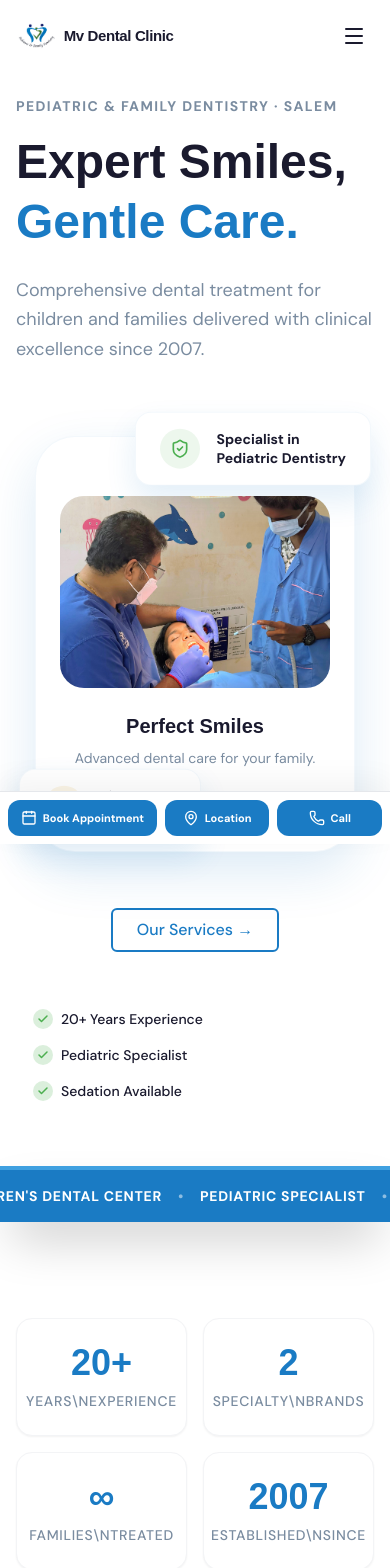
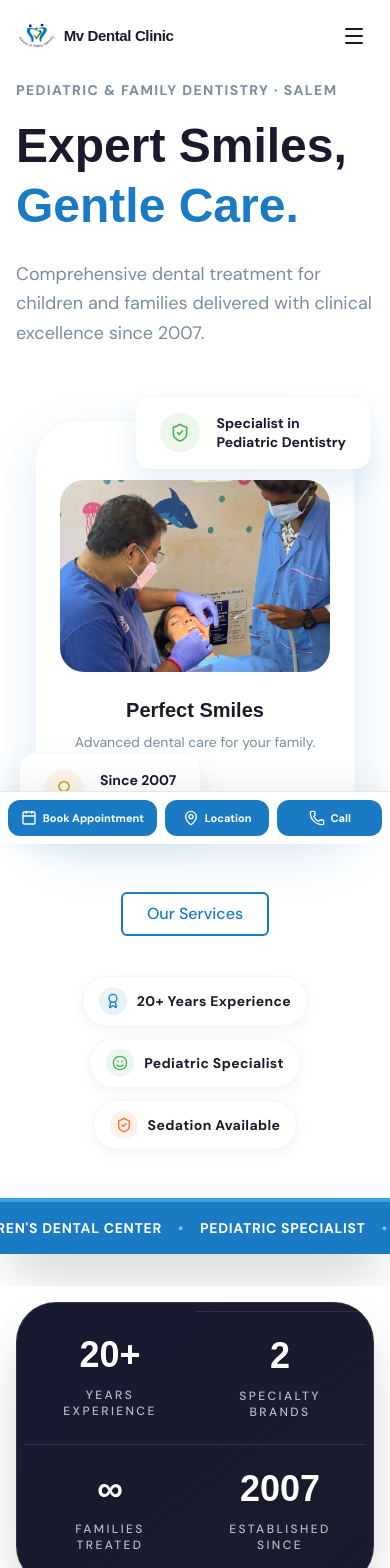
Before and after one commit to GENAI-NETWORKS/mv-dental-clinic, a React (Vite) app: page / in a window 390 px wide. Shown: the top 1568 px of the page. Built offline with nearby package versions, Linux system fonts and the light colour scheme; a web font is replaced by a local one.

Commit message:
feat: Add Clinical Results Before/After section, fix Services mobile layout, update UI styling

```diff
--- a/src/components/sections/AboutSection.tsx
+++ b/src/components/sections/AboutSection.tsx
@@ -7,7 +7,7 @@ import { Button } from '../ui/Button';
 
 export const AboutSection = () => {
   return (
-    <section id="about" className="py-24 relative overflow-hidden bg-surface scroll-mt-24">
+    <section id="about" className="py-12 md:py-16 relative overflow-hidden bg-surface scroll-mt-24">
       {/* Background Decor */}
       <div className="absolute top-1/2 left-1/4 w-96 h-96 bg-primary/20 rounded-full mix-blend-multiply filter blur-[100px] opacity-70 animate-float" />
       <div className="absolute top-1/4 right-1/4 w-[30rem] h-[30rem] bg-secondary/10 rounded-full mix-blend-multiply filter blur-[100px] opacity-70 animate-float" style={{ animationDelay: '2s' }} />
@@ -60,7 +60,6 @@ export const AboutSection = () => {
           >
             <div>
               <div className="flex items-center gap-4 mb-6">
-                <span className="w-10 h-1 bg-primary rounded-full"></span>
                 <h2 className="text-sm font-bold text-primary uppercase tracking-[0.2em]">About Our Clinic</h2>
               </div>
 
--- a/src/components/sections/ContactSection.tsx
+++ b/src/components/sections/ContactSection.tsx
@@ -36,7 +36,7 @@ export const ContactSection = () => {
   };
 
   return (
-    <section className="py-24 bg-surface relative overflow-hidden" id="contact">
+    <section className="py-12 md:py-16 bg-surface relative overflow-hidden" id="contact">
       <div className="absolute top-0 right-0 w-1/3 h-full bg-primary/5 rounded-l-full -z-10 transform translate-x-1/2"></div>
 
       <div className="container mx-auto px-4 sm:px-6 lg:px-8">
--- a/src/components/sections/HeroSection.tsx
+++ b/src/components/sections/HeroSection.tsx
@@ -9,30 +9,32 @@ const ActionArea = () => (
     <div className="flex flex-col sm:flex-row items-center gap-4 mb-10">
       <Link to="/#services">
         <Button variant="outline" size="md" className="bg-white">
-          Our Services →
+          Our Services
         </Button>
       </Link>
     </div>
 
-    {/* Trust Bar */}
-    <div className="flex flex-col sm:flex-row items-start sm:items-center gap-4 sm:gap-8 text-sm font-medium text-dark bg-white/50 backdrop-blur-sm p-4 rounded-xl border border-white inline-flex w-full sm:w-auto">
-      <div className="flex items-center gap-2 w-full sm:w-auto">
-        <div className="w-5 h-5 rounded-full bg-secondary/20 flex items-center justify-center text-secondary shrink-0">
-          <Check className="w-3 h-3" strokeWidth={3} />
+    {/* Premium Trust Badges */}
+    <div className="flex flex-wrap items-center gap-3 w-full justify-center lg:justify-start">
+      <div className="flex items-center gap-2.5 px-4 py-2.5 bg-white rounded-full shadow-[0_4px_15px_rgba(0,0,0,0.05)] border border-gray-100 hover:-translate-y-1 transition-transform cursor-default">
+        <div className="w-7 h-7 rounded-full bg-primary/10 flex items-center justify-center text-primary shrink-0">
+          <Award className="w-4 h-4" />
         </div>
-        20+ Years Experience
+        <span className="text-sm font-bold text-dark tracking-wide">20+ Years Experience</span>
       </div>
-      <div className="flex items-center gap-2 w-full sm:w-auto">
-        <div className="w-5 h-5 rounded-full bg-secondary/20 flex items-center justify-center text-secondary shrink-0">
-          <Check className="w-3 h-3" strokeWidth={3} />
+
+      <div className="flex items-center gap-2.5 px-4 py-2.5 bg-white rounded-full shadow-[0_4px_15px_rgba(0,0,0,0.05)] border border-gray-100 hover:-translate-y-1 transition-transform cursor-default">
+        <div className="w-7 h-7 rounded-full bg-secondary/10 flex items-center justify-center text-secondary shrink-0">
+          <Smile className="w-4 h-4" />
         </div>
-        Pediatric Specialist
+        <span className="text-sm font-bold text-dark tracking-wide">Pediatric Specialist</span>
       </div>
-      <div className="flex items-center gap-2 w-full sm:w-auto">
-        <div className="w-5 h-5 rounded-full bg-secondary/20 flex items-center justify-center text-secondary shrink-0">
-          <Check className="w-3 h-3" strokeWidth={3} />
+
+      <div className="flex items-center gap-2.5 px-4 py-2.5 bg-white rounded-full shadow-[0_4px_15px_rgba(0,0,0,0.05)] border border-gray-100 hover:-translate-y-1 transition-transform cursor-default">
+        <div className="w-7 h-7 rounded-full bg-accent/10 flex items-center justify-center text-accent shrink-0">
+          <ShieldCheck className="w-4 h-4" />
         </div>
-        Sedation Available
+        <span className="text-sm font-bold text-dark tracking-wide">Sedation Available</span>
       </div>
     </div>
   </div>
@@ -40,7 +42,7 @@ const ActionArea = () => (
 
 export const HeroSection = () => {
   return (
-    <section className="relative min-h-screen pt-24 lg:pt-32 pb-16 overflow-hidden bg-white flex flex-col justify-between">
+    <section className="relative min-h-screen pt-20 lg:pt-28 pb-8 overflow-hidden bg-white flex flex-col justify-between">
       {/* Plain Pure White Background */}
       <div className="absolute inset-0 z-0 bg-white pointer-events-none"></div>
 
@@ -161,7 +163,7 @@ export const HeroSection = () => {
               Salem
               <span className="mx-4 text-white/50">•</span>
               Since 2007
-              <span className="mx-4 text-white/50">→</span>
+              <span className="mx-4 text-white/50"></span>
             </div>
           ))}
         </motion.div>
--- a/src/components/sections/ReviewsSection.tsx
+++ b/src/components/sections/ReviewsSection.tsx
@@ -77,9 +77,9 @@ const reviews = [
 
 export const ReviewsSection = () => {
   return (
-    <section className="py-20 bg-surface overflow-hidden border-t border-gray-100">
-      <div className="container mx-auto px-4 sm:px-6 lg:px-8 mb-12">
-        <div className="flex flex-col items-center justify-center text-center max-w-3xl mx-auto">
+    <section className="py-12 md:py-16 bg-surface overflow-hidden border-t border-gray-100">
+      <div className="container mx-auto px-4 sm:px-6 lg:px-8 relative z-10">
+        <div className="flex flex-col items-center justify-center text-center max-w-3xl mx-auto mb-12">
           {/* Google Logo / Badge */}
           <div className="flex items-center gap-2 mb-4">
             <span className="text-xl font-bold">
--- a/src/components/sections/ServicesSection.tsx
+++ b/src/components/sections/ServicesSection.tsx
@@ -9,7 +9,7 @@ export const ServicesSection = () => {
   const currentServices = activeTab === 'pediatric' ? pediatricServices : generalServices;
 
   return (
-    <section id="services" className="py-20 bg-surface scroll-mt-24">
+    <section id="services" className="py-12 md:py-16 bg-surface scroll-mt-24">
       <div className="container mx-auto px-4 sm:px-6 lg:px-8">
 
         <div className="text-center mb-12">
@@ -17,18 +17,18 @@ export const ServicesSection = () => {
           <h3 className="text-3xl md:text-4xl font-display font-black text-dark mb-8">Comprehensive Dental Care</h3>
 
           {/* Tabs */}
-          <div className="inline-flex bg-white p-1 rounded-xl shadow-sm border border-gray-100 flex-wrap justify-center gap-2 sm:gap-0">
+          <div className="inline-flex w-full sm:w-auto bg-white p-1 rounded-xl shadow-sm border border-gray-100 justify-between sm:justify-center">
             <button
               onClick={() => setActiveTab('pediatric')}
-              className={`flex items-center gap-2 px-6 py-3 rounded-lg font-bold transition-all duration-300 ${activeTab === 'pediatric' ? 'bg-secondary text-white shadow-md' : 'text-muted hover:text-dark'}`}
+              className={`flex-1 sm:flex-none flex items-center justify-center gap-1.5 sm:gap-2 px-2 sm:px-6 py-2.5 sm:py-3 rounded-lg text-xs sm:text-base font-bold transition-all duration-300 ${activeTab === 'pediatric' ? 'bg-secondary text-white shadow-md' : 'text-muted hover:text-dark'}`}
             >
-              <Smile className="w-5 h-5" /> Pediatric Dentistry
+              <Smile className="w-4 h-4 sm:w-5 sm:h-5 shrink-0" /> Pediatric
             </button>
             <button
               onClick={() => setActiveTab('general')}
-              className={`flex items-center gap-2 px-6 py-3 rounded-lg font-bold transition-all duration-300 ${activeTab === 'general' ? 'bg-primary text-white shadow-md' : 'text-muted hover:text-dark'}`}
+              className={`flex-1 sm:flex-none flex items-center justify-center gap-1.5 sm:gap-2 px-2 sm:px-6 py-2.5 sm:py-3 rounded-lg text-xs sm:text-base font-bold transition-all duration-300 ${activeTab === 'general' ? 'bg-primary text-white shadow-md' : 'text-muted hover:text-dark'}`}
             >
-              <Stethoscope className="w-5 h-5" /> General Dentistry
+              <Stethoscope className="w-4 h-4 sm:w-5 sm:h-5 shrink-0" /> General
             </button>
           </div>
         </div>
@@ -42,7 +42,7 @@ export const ServicesSection = () => {
               animate={{ opacity: 1, y: 0 }}
               exit={{ opacity: 0, y: -20 }}
               transition={{ duration: 0.3 }}
-              className="grid grid-cols-1 md:grid-cols-2 lg:grid-cols-3 gap-6"
+              className="grid grid-cols-2 lg:grid-cols-3 gap-4 sm:gap-6"
             >
               {currentServices.map((service, index) => (
                 <motion.div
@@ -52,15 +52,15 @@ export const ServicesSection = () => {
                   transition={{ delay: index * 0.05, duration: 0.5 }}
                   className="group relative flex flex-col items-start p-2"
                 >
-                  <div className={`w-14 h-14 rounded-2xl flex items-center justify-center mb-6 transition-all duration-500 group-hover:scale-110 ${
+                  <div className={`w-10 h-10 sm:w-14 sm:h-14 rounded-xl sm:rounded-2xl flex items-center justify-center mb-3 sm:mb-6 transition-all duration-500 group-hover:scale-110 ${
                     activeTab === 'pediatric'
                       ? 'bg-secondary/10 text-secondary'
                       : 'bg-primary/10 text-primary'
                   }`}>
-                    <service.icon className="w-7 h-7" />
+                    <service.icon className="w-5 h-5 sm:w-7 sm:h-7" />
                   </div>
 
-                  <h4 className="font-display font-bold text-dark text-xl mb-3">
+                  <h4 className="font-display font-bold text-dark text-sm sm:text-xl mb-2 sm:mb-3 leading-tight">
                     {service.title}
                   </h4>
 
--- a/src/components/sections/StatsSection.tsx
+++ b/src/components/sections/StatsSection.tsx
@@ -3,13 +3,18 @@ import { StatCard } from '../ui/StatCard';
 
 export const StatsSection = () => {
   return (
-    <section className="py-16 bg-white relative z-20 -mt-8">
+    <section className="py-10 bg-transparent relative z-20 -mt-6 md:-mt-10">
       <div className="container mx-auto px-4 sm:px-6 lg:px-8">
-        <div className="grid grid-cols-2 md:grid-cols-4 gap-4 md:gap-8">
-          <StatCard end={20} suffix="+" label="Years\nExperience" delay={0.1} />
-          <StatCard end={2} label="Specialty\nBrands" delay={0.2} />
-          <StatCard end={0} isInfinity={true} label="Families\nTreated" delay={0.3} />
-          <StatCard end={2007} label="Established\nSince" delay={0.4} />
+        <div className="bg-dark rounded-[2.5rem] shadow-2xl relative overflow-hidden border border-white/10">
+          {/* Subtle gradient overlay */}
+          <div className="absolute inset-0 bg-gradient-to-br from-primary/20 via-transparent to-secondary/20 opacity-50 mix-blend-overlay"></div>
+
+          <div className="grid grid-cols-2 md:grid-cols-4 divide-x-0 md:divide-x divide-y md:divide-y-0 divide-white/10 relative z-10 p-2 md:p-6">
+            <StatCard end={20} suffix="+" label={"Years\nExperience"} delay={0.1} />
+            <StatCard end={2} label={"Specialty\nBrands"} delay={0.2} />
+            <StatCard end={0} isInfinity={true} label={"Families\nTreated"} delay={0.3} />
+            <StatCard end={2007} label={"Established\nSince"} delay={0.4} />
+          </div>
         </div>
       </div>
     </section>
--- a/src/components/sections/WhyChooseUs.tsx
+++ b/src/components/sections/WhyChooseUs.tsx
@@ -36,7 +36,7 @@ const features = [
 
 export const WhyChooseUs = () => {
   return (
-    <section className="py-24 bg-white relative">
+    <section className="py-12 md:py-16 bg-white relative">
       <div className="container mx-auto px-4 sm:px-6 lg:px-8">
         <motion.div
           initial={{ opacity: 0, y: 20 }}
--- a/src/components/ui/StatCard.tsx
+++ b/src/components/ui/StatCard.tsx
@@ -37,9 +37,10 @@ export const StatCard: React.FC<StatCardProps> = ({ end, label, suffix = '', pre
       whileInView={{ opacity: 1, scale: 1 }}
       viewport={{ once: true }}
       transition={{ duration: 0.5, delay }}
-      className="bg-white p-6 rounded-2xl shadow-sm border border-gray-100 flex flex-col items-center justify-center text-center hover:shadow-md transition-shadow"
+      className="flex flex-col items-center justify-center text-center p-6 relative group"
     >
-      <div className="text-4xl md:text-5xl font-display font-bold text-primary mb-2 flex items-center">
+      <div className="absolute inset-0 bg-white/0 group-hover:bg-white/5 rounded-2xl transition-colors duration-500"></div>
+      <div className="text-4xl md:text-5xl lg:text-6xl font-display font-black text-white mb-3 drop-shadow-md flex items-center relative z-10">
         {prefix}
         {isInfinity ? (
           <span>∞</span>
@@ -48,7 +49,7 @@ export const StatCard: React.FC<StatCardProps> = ({ end, label, suffix = '', pre
         )}
         {suffix}
       </div>
-      <div className="text-muted font-medium uppercase tracking-wider text-sm whitespace-pre-line">
+      <div className="text-white/70 font-medium uppercase tracking-[0.2em] text-xs md:text-sm whitespace-pre-line relative z-10">
         {label}
       </div>
     </motion.div>
--- a/src/pages/Home.tsx
+++ b/src/pages/Home.tsx
@@ -8,6 +8,7 @@ import { AboutSection } from '../components/sections/AboutSection';
 import { ServicesSection } from '../components/sections/ServicesSection';
 import { WhyChooseUs } from '../components/sections/WhyChooseUs';
 import { GallerySection } from '../components/sections/GallerySection';
+import { BeforeAfterSection } from '../components/sections/BeforeAfterSection';
 import { ReviewsSection } from '../components/sections/ReviewsSection';
 
 export const Home = () => {
@@ -64,6 +65,7 @@ export const Home = () => {
       <StatsSection />
       <AboutSection />
       <ServicesSection />
+      <BeforeAfterSection />
       <GallerySection />
       <WhyChooseUs />
       <ReviewsSection />
```
Also changed, not shown: src/components/sections/BeforeAfterSection.tsx (added, +70 -0 lines), src/components/sections/GallerySection.tsx (+10 -10 lines), src/assets/image copy.png (added), src/assets/image.png (added).
